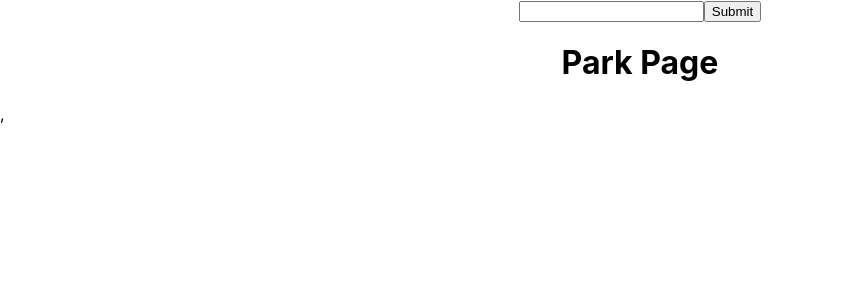
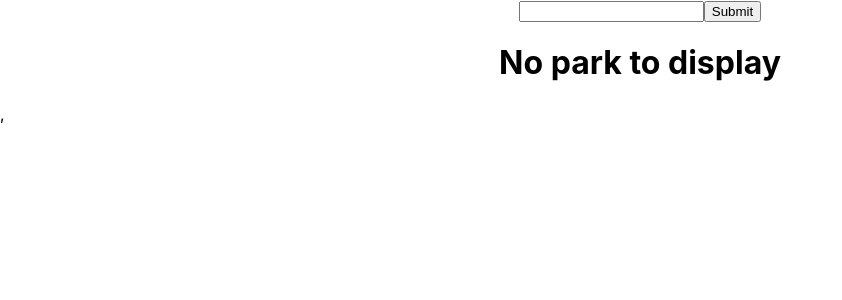
Before and after one commit to alainagossett/nps-list-frontend, a React (Create React App) app: page / in a window 1280 px wide. Shown: the top 300 px of the page, without its empty margins (0-842 px from the left). Built offline with nearby package versions, Linux system fonts and the light colour scheme; no server answers.

Commit message:
handles park display state

```diff
--- a/src/App.js
+++ b/src/App.js
@@ -25,7 +25,7 @@ function App() {
   };
 
   useEffect(() => {
-    getPark();
+    getPark('CO');
   }, [])
 
   return (
--- a/src/components/ParkDisplay.js
+++ b/src/components/ParkDisplay.js
@@ -1,5 +1,17 @@
 const ParkDisplay = (props) => {
-    return <h1>Park Page</h1>
+
+    const loaded = () => {
+        return (
+            <>
+            <h1>{props.park.fullName}</h1>
+            </>
+        )
+    }
+
+    const loading = () => <h1>No park to display</h1>
+
+    return props.park ? loaded() : loading()
+
 };
 
 
```
